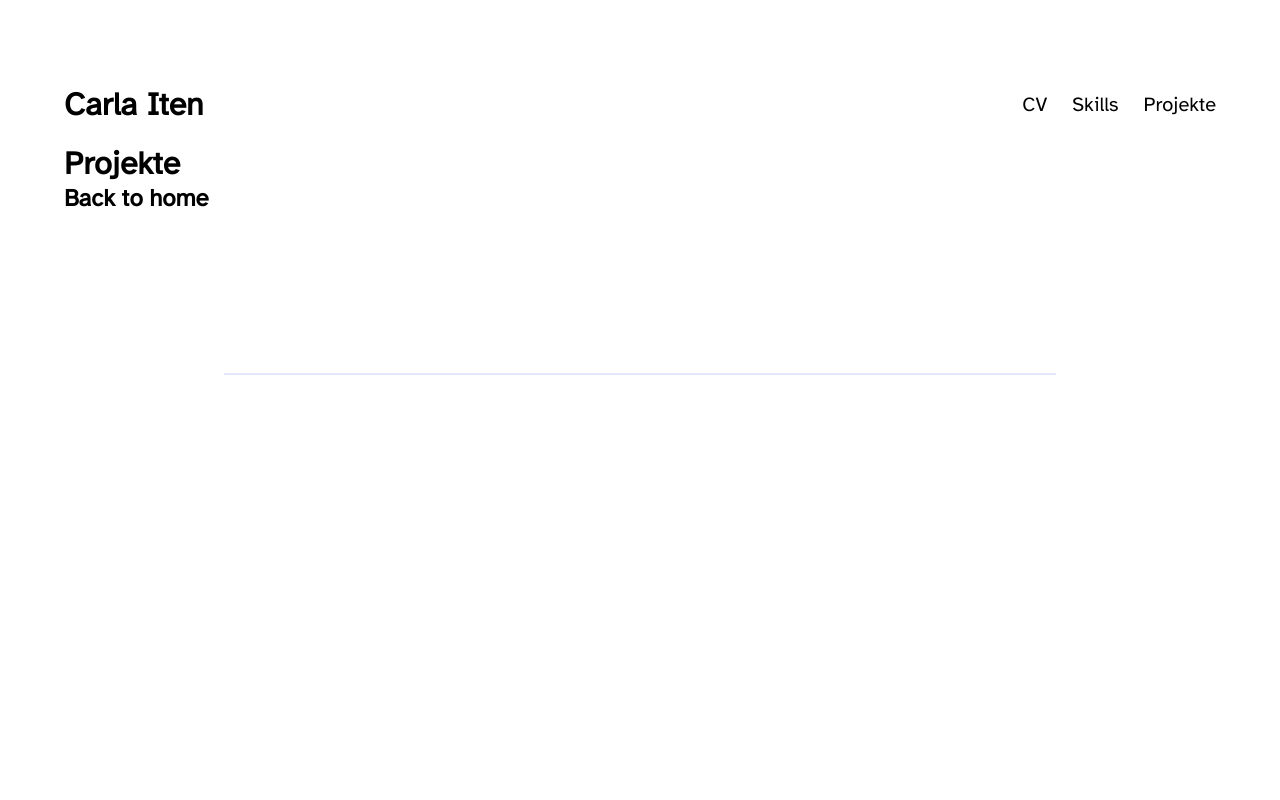
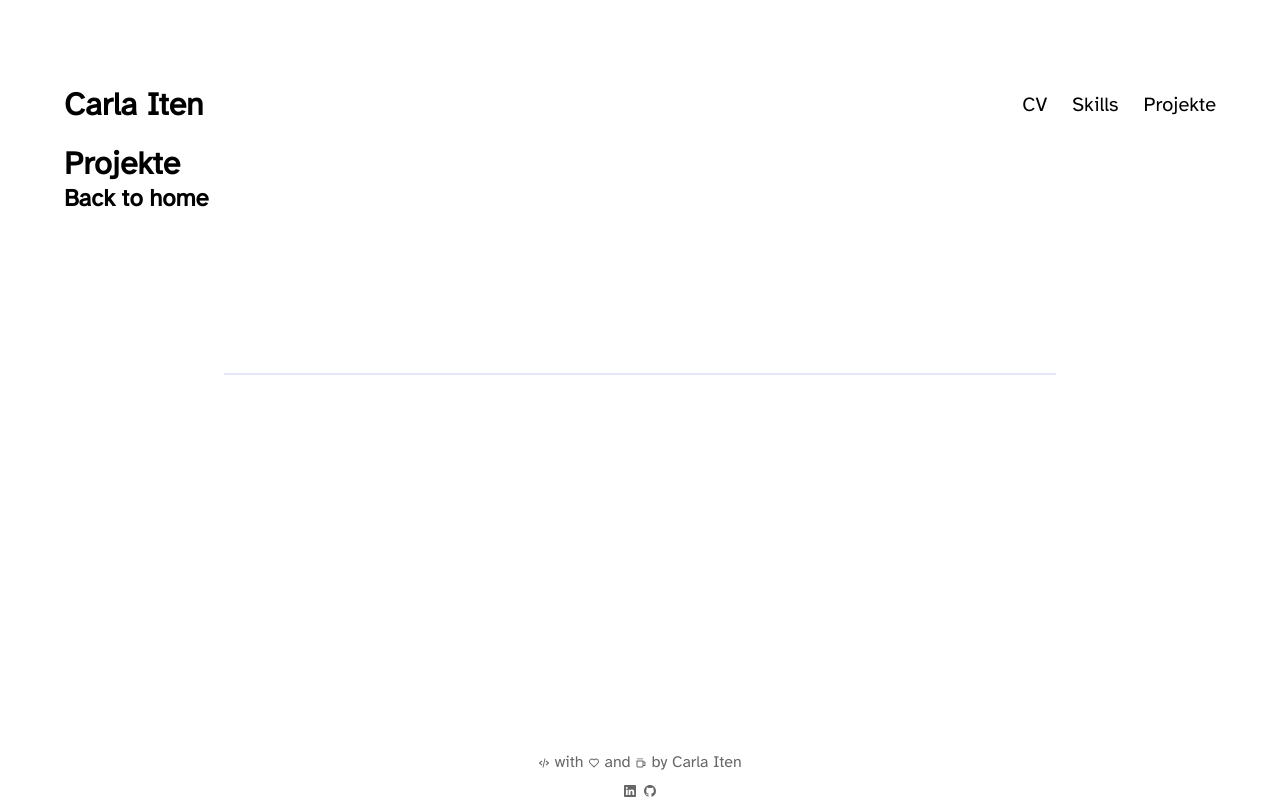
Before and after one commit to krrli/portfolioreacto, a Next.js app: page /projects in a window 1280 px wide. Built offline with nearby package versions, Linux system fonts and the light colour scheme.

Commit message:
added footer

```diff
--- /dev/null
+++ b/components/Footer/Footer.module.scss
@@ -0,0 +1,33 @@
+.container {
+  width: 100%;
+  height: 6vh;
+
+  position: fixed;
+  left: 0;
+  bottom: 0;
+  text-align: center;
+  vertical-align: middle;
+  opacity: 0.6;
+
+  svg {
+    width: 1.5vh;
+    height: 1.5vh;
+    vertical-align: middle;
+
+  }
+}
+
+.firstRow{
+  padding-bottom: 1vh;
+}
+.secondRow{
+  /*
+  display: grid;
+  grid-template-columns: repeat(2, 1fr);
+  column-gap: 1.5vh;
+
+   */
+  a:first-child {
+    padding-right: 1vh;
+  }
+}
--- /dev/null
+++ b/components/Footer/Footer.tsx
@@ -0,0 +1,24 @@
+import React from 'react';
+import styles from './Footer.module.scss';
+
+import {BiCoffee, BiHeart, BiCodeAlt, } from 'react-icons/bi'
+import {BsLinkedin, BsGithub } from 'react-icons/bs'
+
+
+const Footer = () => {
+    return (
+        <div className={styles.container}>
+            <div className={styles.firstRow}>
+                <BiCodeAlt/> with <BiHeart/> and <BiCoffee/> by <a href="mailto:hoi@carla.land">
+                    Carla Iten</a>
+            </div>
+            <div className={styles.secondRow}>
+                <a href={'https://www.linkedin.com/in/carla-iten-a59210122/'} target={"_blank"}><BsLinkedin/></a>
+                <a href={'https://github.com/krrli'} target={"_blank"}><BsGithub/></a>
+
+            </div>
+        </div>
+    );
+};
+
+export default Footer;
--- a/pages/cv.tsx
+++ b/pages/cv.tsx
@@ -5,6 +5,7 @@ import ContentService from "../util/content-service";
 import {GetStaticProps, NextPage} from "next";
 import {documentToReactComponents} from "@contentful/rich-text-react-renderer";
 import Navbar from "../components/Navbar/NavBar";
+import Footer from "../components/Footer/Footer";
 
 // The props for our page component
 interface Props {
@@ -44,6 +45,7 @@ const CV: NextPage<Props> = ({jobs}) => {
                         ))}
                     </div>
                 </div>
+                <Footer/>
             </div>
         </>
     );
--- a/pages/index.tsx
+++ b/pages/index.tsx
@@ -9,6 +9,7 @@ import Hello from "../components/Hello/Hello";
 import {GetStaticProps, NextPage} from "next";
 import ContentService from "../util/content-service";
 import {IHelloFields, IJobFields} from "../@types/contentful";
+import Footer from "../components/Footer/Footer";
 
 
 interface Props {
@@ -50,7 +51,7 @@ const Home: NextPage<Props> = ({ globalInfos }) => (
             <Navbar></Navbar>
             <Hello generalInfo={globalInfos}></Hello>
         </main>
-
+        <Footer></Footer>
     </div>
 );
 
--- a/pages/projects.tsx
+++ b/pages/projects.tsx
@@ -4,6 +4,7 @@ import styles from "./projects.module.scss";
 import React, {FunctionComponent, Fragment, ReactNode} from 'react';
 import Jobs from "../components/Jobs/Jobs";
 import Navbar from "../components/Navbar/NavBar";
+import Footer from "../components/Footer/Footer";
 
 
 type Props = {
@@ -28,6 +29,7 @@ export default function Projects() {
             <div className={styles.container}>
 
             </div>
+            <Footer/>
         </>
     );
 }
--- a/pages/skills.tsx
+++ b/pages/skills.tsx
@@ -4,6 +4,7 @@ import styles from "./skills.module.scss"
 import { fetchEntries } from '../util/contentfulPosts'
 import Post from '../components/Post/Post'
 import Navbar from "../components/Navbar/NavBar";
+import Footer from "../components/Footer/Footer";
 
 
 // @ts-ignore
@@ -32,6 +33,7 @@ export default function Skills({posts}) {
 
                 })}
             </div>
+            <Footer />
         </>
     );
 }
```
